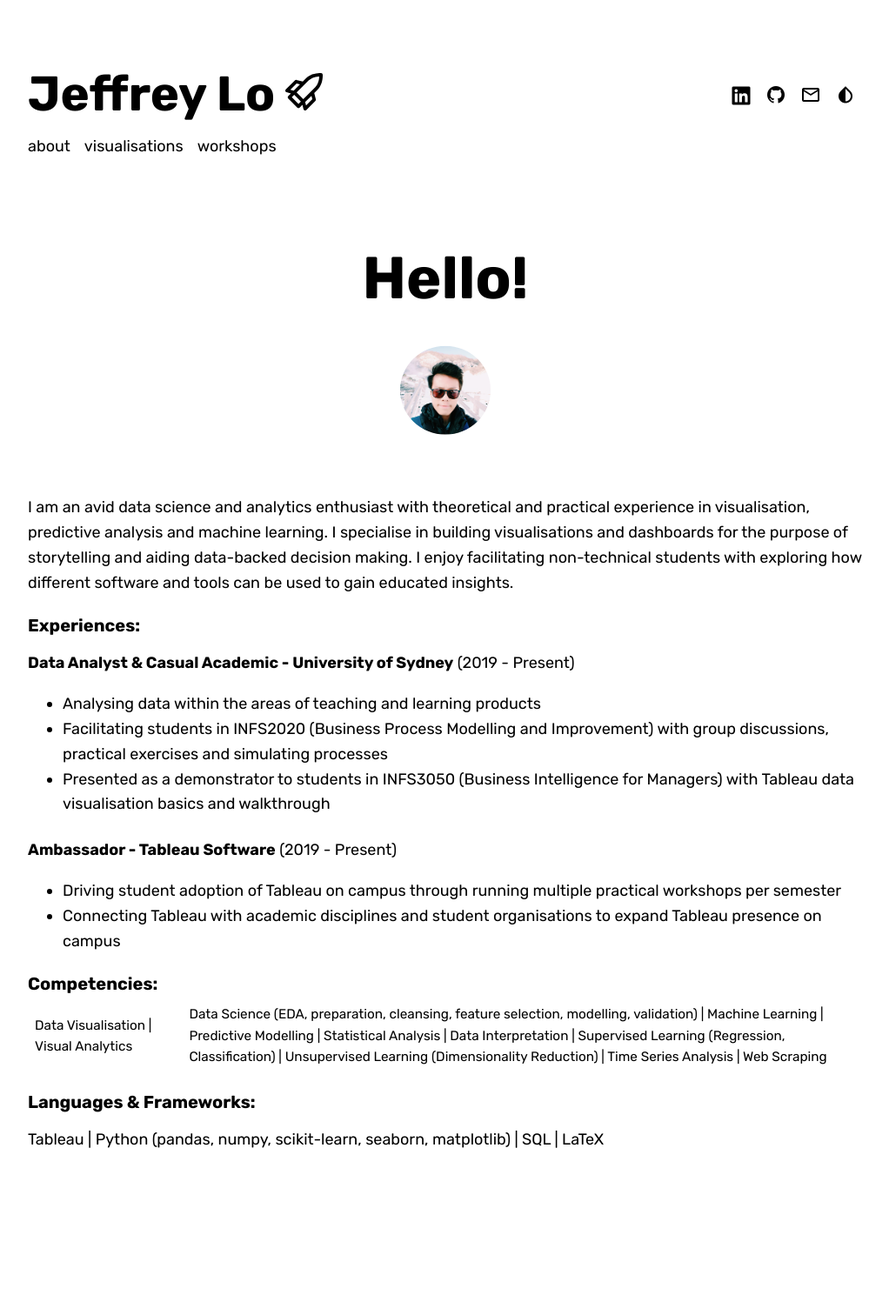
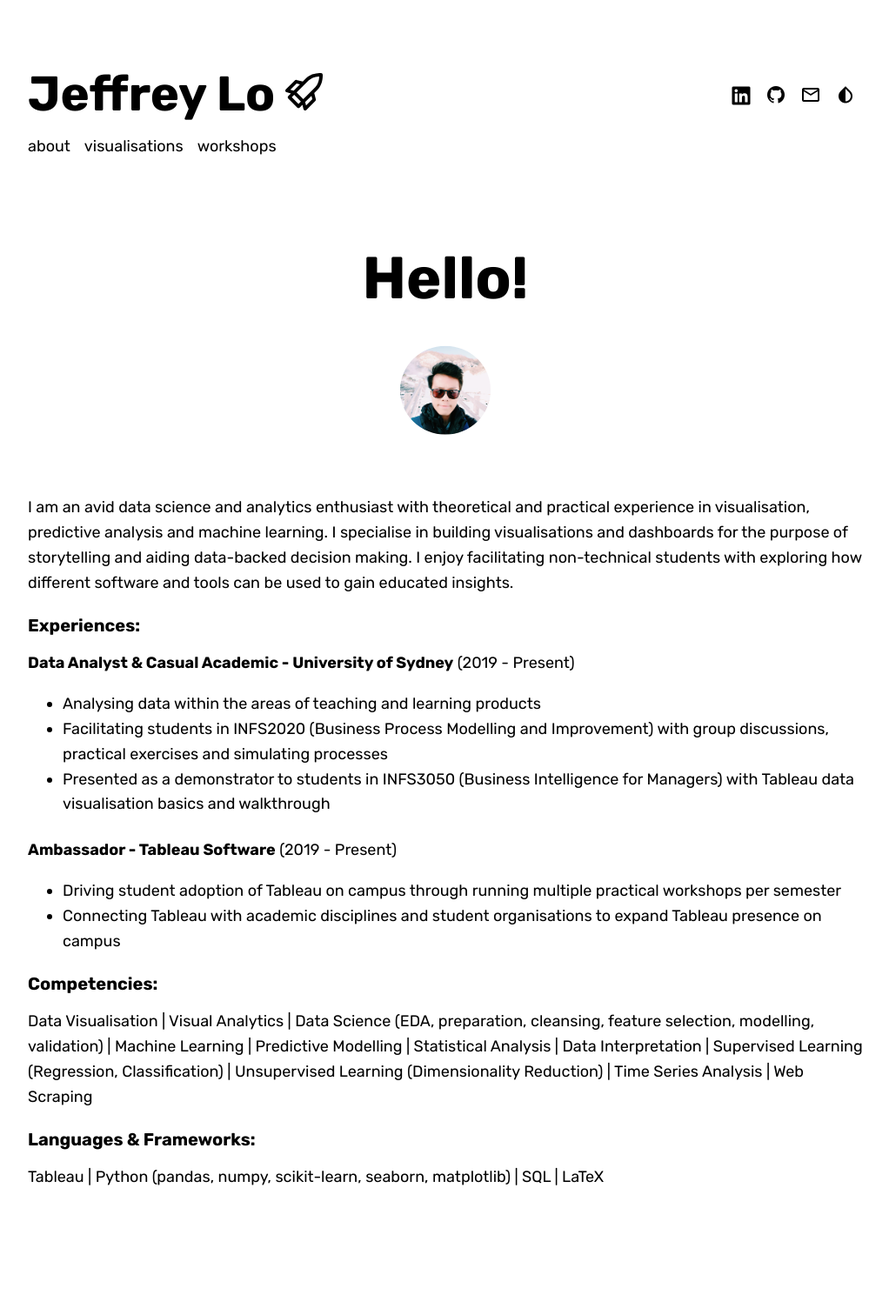
Before and after one commit to jeffreycklo/jeffreycklo.github.io, a Jekyll site: the page built from about.md, in a window 1280 px wide. Shown: the whole page at 87% size, without its empty margins (128-1150 px from the left). Built offline with Jekyll 4.4.1, drawn with Linux system fonts in a browser that asks for light colours; nearby versions of some CDN libraries; some web fonts are replaced; before the commit the page ends 1469 px from its top, so only the background shows below that.

```diff
--- a/about.md
+++ b/about.md
@@ -36,7 +36,7 @@ I am an avid data science and analytics enthusiast with theoretical and practica
 
 ### Competencies:
 
-Data Visualisation \| Visual Analytics || Data Science (EDA, preparation, cleansing, feature selection, modelling, validation) \| Machine Learning \| Predictive Modelling \| Statistical Analysis \| Data Interpretation \| Supervised Learning (Regression, Classification) \| Unsupervised Learning (Dimensionality Reduction) \| Time Series Analysis \| Web Scraping
+Data Visualisation \| Visual Analytics \| Data Science (EDA, preparation, cleansing, feature selection, modelling, validation) \| Machine Learning \| Predictive Modelling \| Statistical Analysis \| Data Interpretation \| Supervised Learning (Regression, Classification) \| Unsupervised Learning (Dimensionality Reduction) \| Time Series Analysis \| Web Scraping
 
 ### Languages & Frameworks:
 
```
